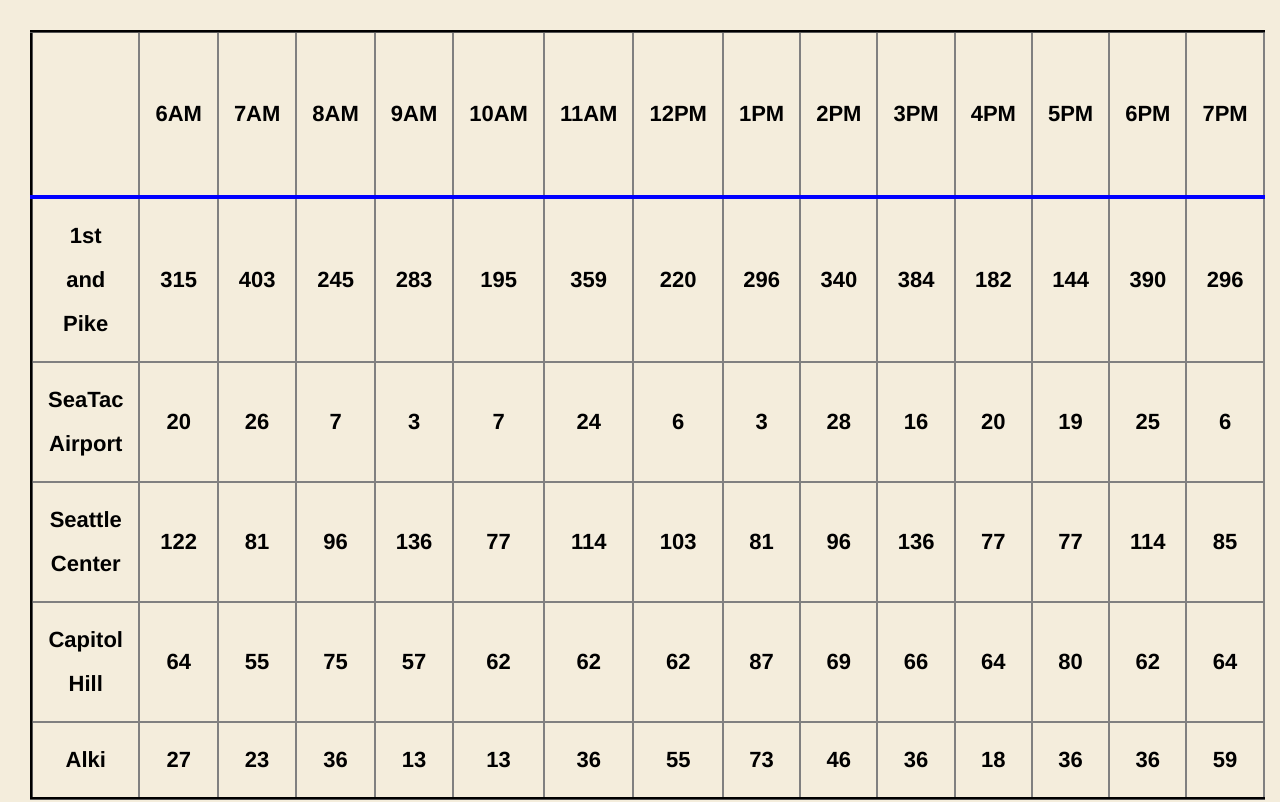
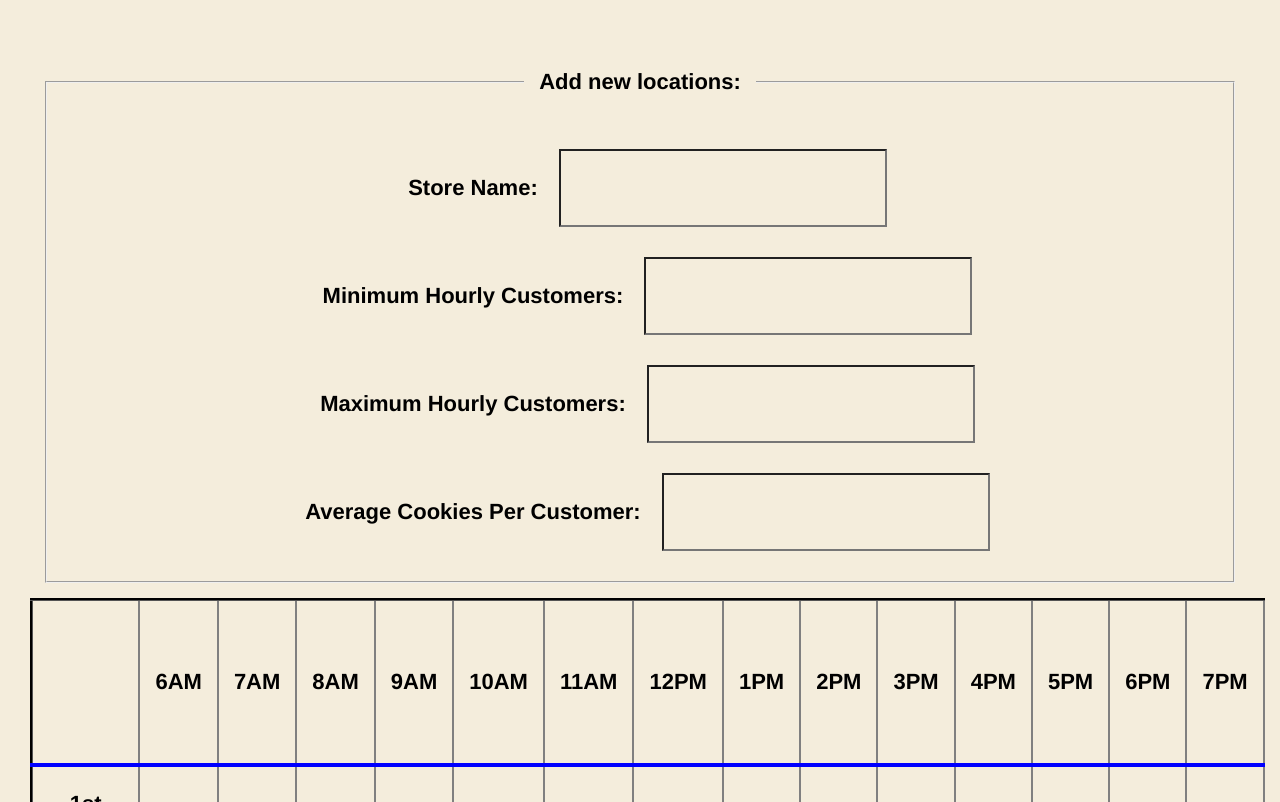
Before and after one commit to hanhthaoluu/cookie-stand, a plain HTML site: page sales.html in a window 1280 px wide. Shown: the top 802 px of the page. Drawn offline with Linux system fonts and the light colour scheme.

Commit message:
created form in html

```diff
--- a/sales.html
+++ b/sales.html
@@ -6,6 +6,37 @@
     <link rel="resetstylesheet" href="reset.css"/>
     <link rel="stylesheet" type="text/css" href="style.css">
   </head>
+  <body>
+    <form id="form">
+      <fieldset>
+        <legend>Add new locations:</legend>
+
+
+        <div>
+          <label for="storeName">Store Name:</label>
+          <input id="store-name-input" type="text" name="storeName" required>
+        </div>
+
+        <div>
+          <label for="minHourlyCustomers">Minimum Hourly Customers:</label>
+          <input type="number" value="" required>
+        </div>
+
+        <div>
+          <label for="maxHourlyCustomers">Maximum Hourly Customers:</label>
+          <input type="number" value="" required>
+        </div>
+
+        <div>
+          <label for"averageCookiesPerCustomer">Average Cookies Per Customer:</label>
+          <input type="number" value"" required>
+        </div>
+
+
+      </fieldset>
+    </form>
+
+
 
   <table id="generated-table">
   </table>
```
Also changed, not shown: form.html (added), 1 other file.
